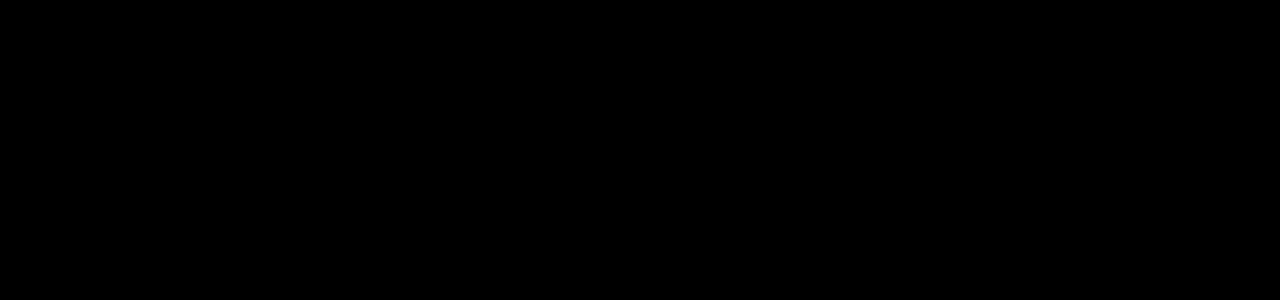
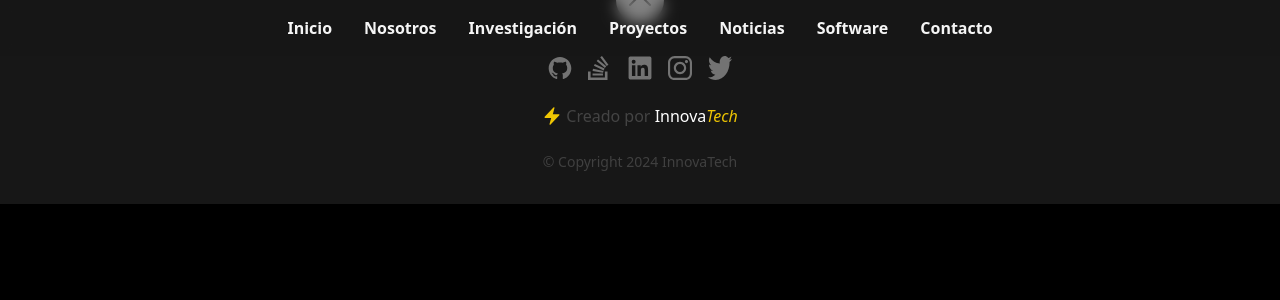
Before and after one commit to Efocor/LABsite, a Next.js app: page /software in a window 1280 px wide. Before the commit this address had no page. Shown: the top 300 px of the page. Built offline with nearby package versions, Linux system fonts and the light colour scheme.

Commit message:
Adición página software

```diff
--- a/src/components/Sections/Software.tsx
+++ /dev/null
@@ -1,10 +0,0 @@
-const SoftwarePage = () => {
-    return (
-      <section>
-        <h1>Software Section</h1>
-        <p>Welcome to the Software page! This section contains information about the software projects.</p>
-      </section>
-    );
-  };
-
-  export default SoftwarePage;
--- a/src/data/data.tsx
+++ b/src/data/data.tsx
@@ -97,7 +97,7 @@
     },
     {
       href: `#${SectionId.Contact}`,
-      text: 'Contact',
+      text: 'Contacto',
       primary: false,
     },
   ],
--- a/src/data/dataDef.ts
+++ b/src/data/dataDef.ts
@@ -118,8 +118,8 @@
 
 export const ContactType = {
   Email: 'Email',
-  Phone: 'Phone',
-  Location: 'Location',
+  Phone: 'Teléfono',
+  Location: 'Ubicación',
   Github: 'Github',
   LinkedIn: 'LinkedIn',
   Facebook: 'Facebook',
--- /dev/null
+++ b/src/pages/software.tsx
@@ -0,0 +1,21 @@
+import dynamic from 'next/dynamic';
+import {FC, memo} from 'react';
+
+import Page from '../components/Layout/Page';
+import Footer from '../components/Sections/Footer';
+import {homePageMeta} from '../data/data';
+
+// eslint-disable-next-line react-memo/require-memo
+const Header = dynamic(() => import('../components/Sections/Header'), {ssr: false});
+
+const Home: FC = memo(() => {
+  const {title, description} = homePageMeta;
+  return (
+    <Page description={description} title={title}>
+      <Header />
+      <Footer />
+    </Page>
+  );
+});
+
+export default Home;
```
